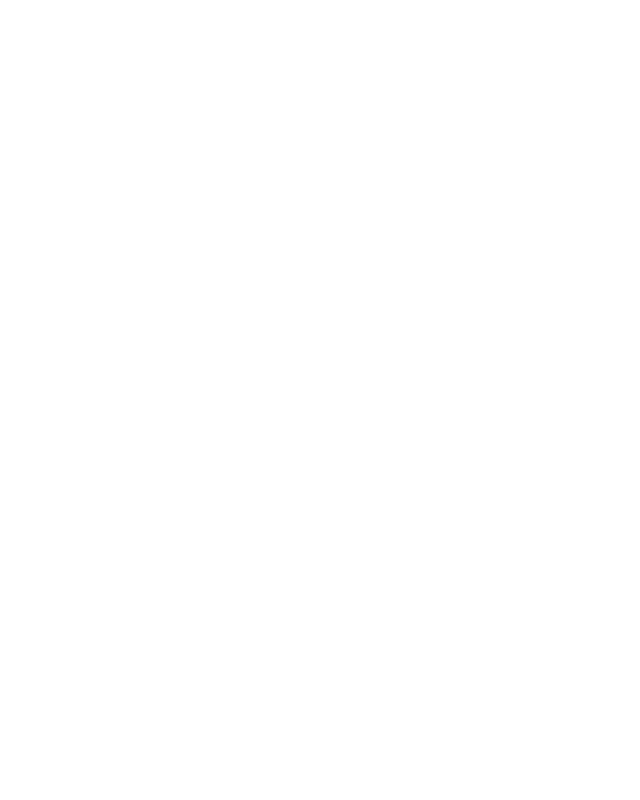
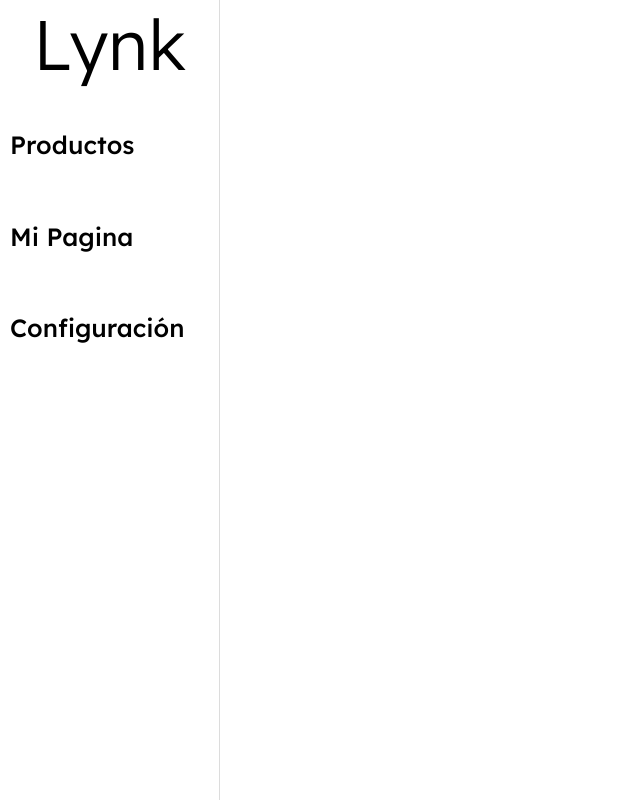
Before and after one commit to Citersito/lynk, a Vue app: page / in a window 1280 px wide. Shown: the whole page, without its empty margins (0-640 px from the left). Built offline with nearby package versions, Linux system fonts and the light colour scheme.

Commit message:
implementacion de la side bar en la parte izquierda

```diff
--- a/src/App.vue
+++ b/src/App.vue
@@ -1,9 +1,14 @@
-<template></template>
+<template>
+	<LayoutApp />
+</template>
 
 <script>
+import LayoutApp from "./components/LayoutApp.vue";
 export default {
 	name: "App",
-	components: {},
+	components: {
+		LayoutApp,
+	},
 };
 </script>
 
--- a/src/assets/scss/_base.scss
+++ b/src/assets/scss/_base.scss
@@ -14,7 +14,7 @@
 
 body {
 	// background-color: $bg-color;
-	// font-family: $font;
+	font-family: $font-main;
 	height: 100%;
 	margin: 0;
 	user-select: none;
--- a/src/assets/scss/_variables.scss
+++ b/src/assets/scss/_variables.scss
@@ -0,0 +1,5 @@
+@import url("https://fonts.googleapis.com/css2?family=Lexend:wght@100..900&display=swap");
+
+$font-main: "Lexend", sans-serif;
+
+$color-main: #042e1a;
--- /dev/null
+++ b/src/assets/scss/components/_layout.scss
@@ -0,0 +1,4 @@
+.layout {
+	display: flex;
+	height: 100vh;
+}
--- /dev/null
+++ b/src/assets/scss/components/_navbar.scss
@@ -0,0 +1,28 @@
+@import "../variables";
+
+#navbar {
+	border-right: 1px solid #00000023;
+	width: 22rem;
+	h1 {
+		font-weight: 200;
+		font-size: 7rem;
+		margin: 0;
+		color: $color-main;
+		text-align: center;
+		&:hover {
+			color: #000000;
+			font-weight: 300;
+		}
+	}
+	h2 {
+		font-weight: 500;
+		padding: 2rem 1rem;
+		font-size: 2.5rem;
+
+		&:hover {
+			background-color: $color-main;
+			color: #fff;
+			font-weight: 600;
+		}
+	}
+}
--- a/src/assets/scss/main.scss
+++ b/src/assets/scss/main.scss
@@ -2,3 +2,6 @@
 
 // Components
 @import "./base";
+@import "./components/layout";
+
+@import "./components/navbar";
--- /dev/null
+++ b/src/components/LayoutApp.vue
@@ -0,0 +1,14 @@
+<template>
+	<div class="layout">
+		<NavbarApp />
+		<div id="content"></div>
+	</div>
+</template>
+<script>
+import NavbarApp from "./NavbarApp.vue";
+export default {
+	components: {
+		NavbarApp,
+	},
+};
+</script>
--- /dev/null
+++ b/src/components/NavbarApp.vue
@@ -0,0 +1,10 @@
+<template>
+	<div id="navbar">
+		<div id="navbarTitle">
+			<h1>Lynk</h1>
+		</div>
+		<h2>Productos</h2>
+		<h2>Mi Pagina</h2>
+		<h2>Configuración</h2>
+	</div>
+</template>
```
